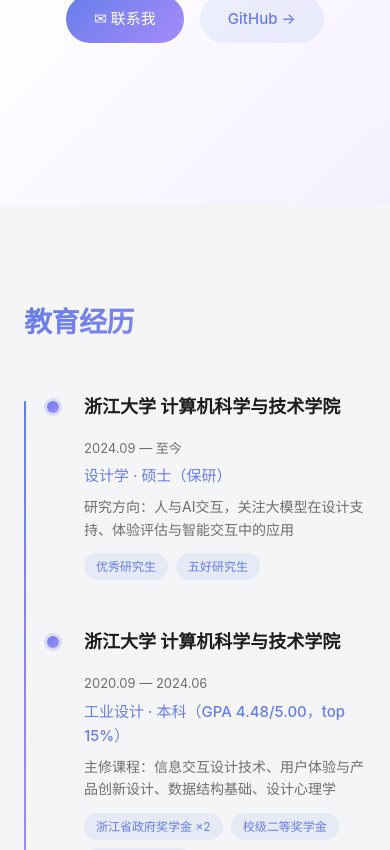
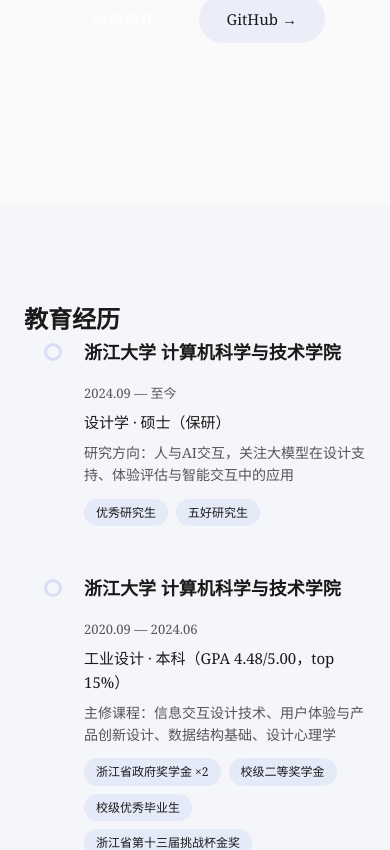
Before and after one commit to yanjieZJU/yanjieZJU.github.io, a React (Vite) app: page / in a window 390 px wide. Shown: the part 640-1490 px from the top of the page. Built offline with nearby package versions, Linux system fonts and the light colour scheme.

Commit message:
style: replace color tokens with Academic Blue theme

```diff
--- a/src/App.css
+++ b/src/App.css
@@ -1,6 +1,6 @@
 .section {
-  padding: 96px 24px;
-  max-width: 1000px;
+  padding: 80px 24px;
+  max-width: 900px;
   margin: 0 auto;
 }
 
@@ -8,17 +8,14 @@
   background: var(--color-bg-alt);
 }
 
-.section-alt .section {
-  /* inner container inside alt-bg wrapper */
+.section-heading {
+  font-family: var(--font-sans);
+  font-size: 10px;
+  font-weight: 700;
+  letter-spacing: 3px;
+  text-transform: uppercase;
+  color: var(--color-accent);
+  border-bottom: 1px solid var(--color-accent);
+  padding-bottom: 6px;
+  margin-bottom: 40px;
 }
-
-.section-title {
-  font-size: clamp(28px, 5vw, 40px);
-  font-weight: 700;
-  letter-spacing: -0.5px;
-  margin-bottom: 48px;
-  background: var(--gradient);
-  -webkit-background-clip: text;
-  -webkit-text-fill-color: transparent;
-  background-clip: text;
-}
--- a/src/index.css
+++ b/src/index.css
@@ -5,19 +5,19 @@
 }
 
 :root {
-  --color-bg: #ffffff;
-  --color-bg-alt: #f5f5f7;
-  --color-text: #1d1d1f;
-  --color-text-secondary: #6e6e73;
-  --color-accent-start: #667eea;
-  --color-accent-end: #a78bfa;
-  --gradient: linear-gradient(135deg, var(--color-accent-start), var(--color-accent-end));
-  --gradient-bg: linear-gradient(135deg, #f0f4ff 0%, #ffffff 50%, #f5f0ff 100%);
-  --font: -apple-system, BlinkMacSystemFont, 'Helvetica Neue', Arial, sans-serif;
-  --radius: 16px;
-  --shadow: 0 4px 24px rgba(102, 126, 234, 0.12);
-  --shadow-hover: 0 12px 40px rgba(102, 126, 234, 0.22);
+  --color-bg: #fafafa;
+  --color-bg-alt: #f4f6f9;
+  --color-text: #1a1a1a;
+  --color-text-secondary: #555555;
+  --color-accent: #2c4a7c;
+  --color-border: #dde3ee;
+  --color-tag-bg: #eef2f9;
+  --color-award-bg: #fef9ec;
+  --color-award-text: #92400e;
+  --font-serif: Georgia, 'Times New Roman', serif;
+  --font-sans: -apple-system, BlinkMacSystemFont, 'Helvetica Neue', Arial, sans-serif;
   --nav-height: 56px;
+  --radius: 4px;
 }
 
 html {
@@ -25,18 +25,17 @@
 }
 
 body {
-  font-family: var(--font);
+  font-family: var(--font-serif);
   color: var(--color-text);
   background: var(--color-bg);
   line-height: 1.6;
   -webkit-font-smoothing: antialiased;
 }
 
-/* Scroll animation base states */
 .fade-up {
   opacity: 0;
-  transform: translateY(28px);
-  transition: opacity 0.6s ease, transform 0.6s ease;
+  transform: translateY(20px);
+  transition: opacity 0.5s ease, transform 0.5s ease;
 }
 
 .fade-up.visible {
```
